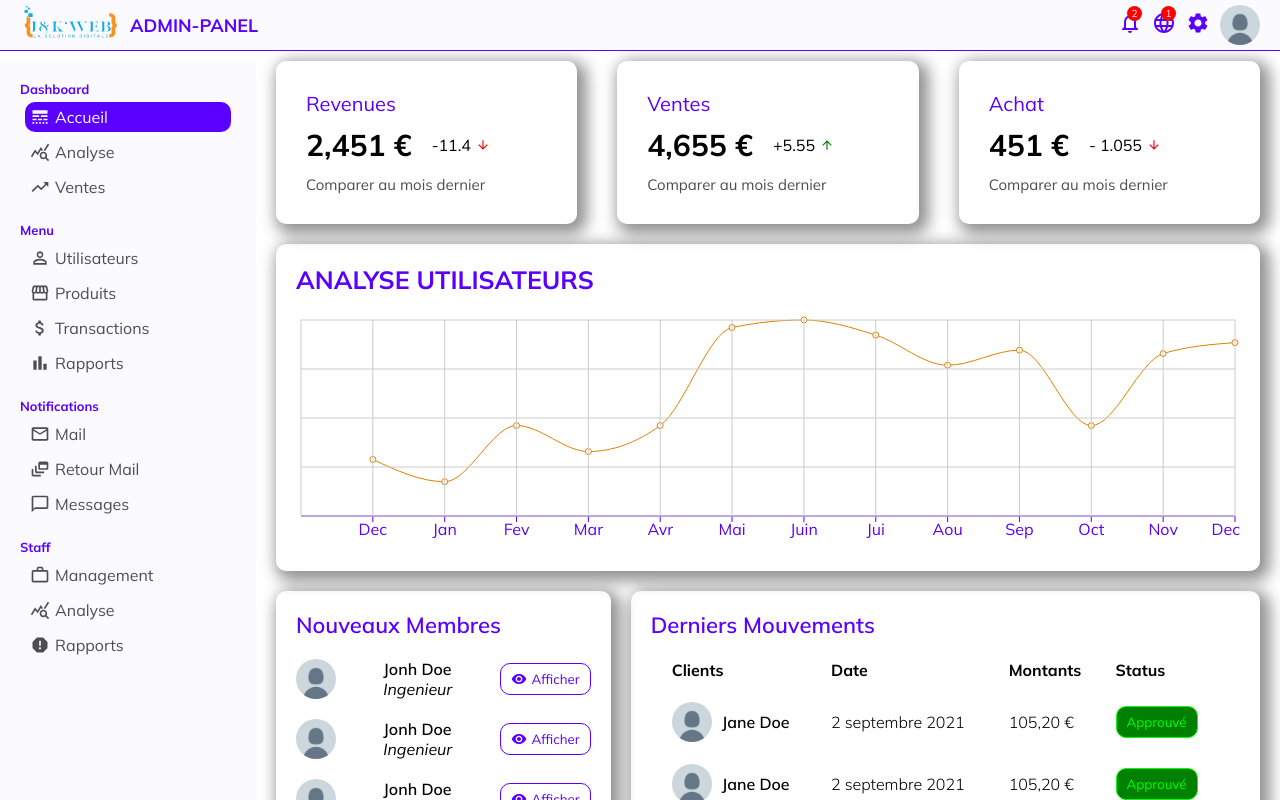
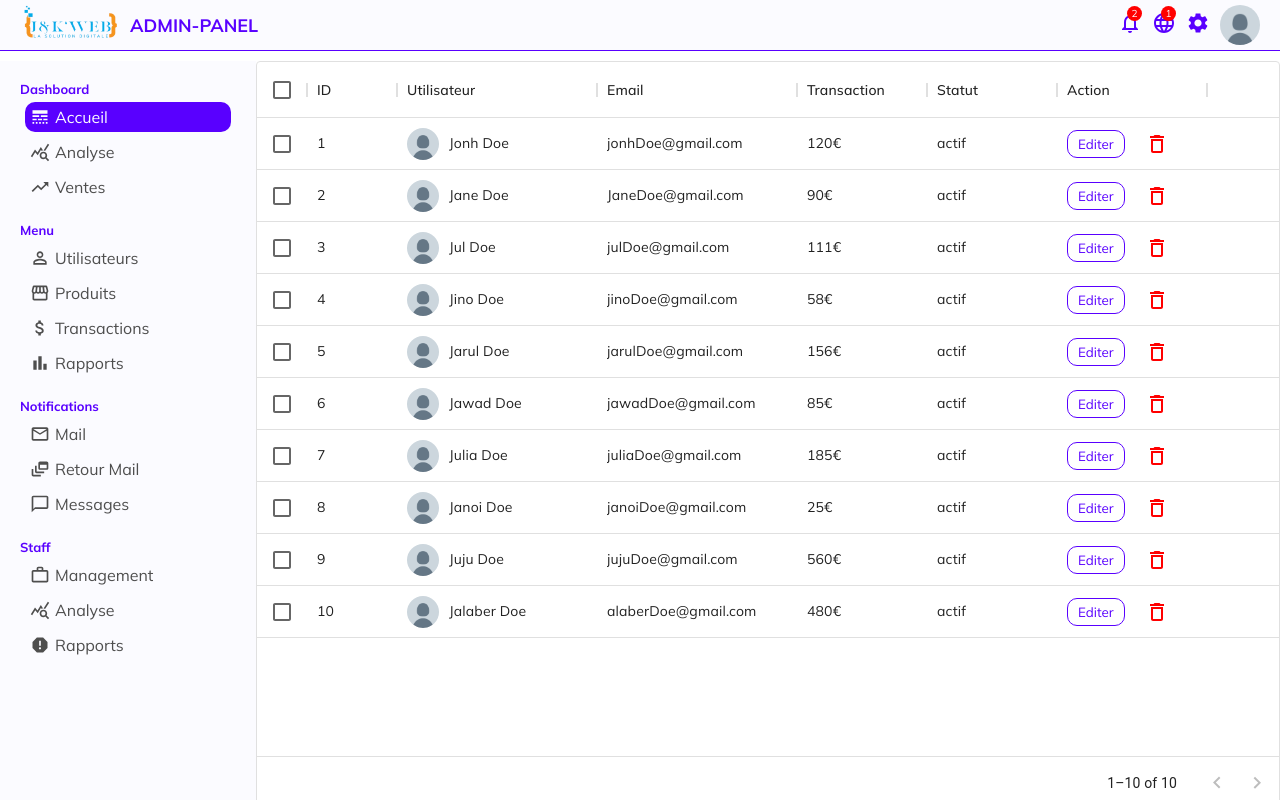
Before and after one commit to Jb-Dev-Couturier/admin-panel, a React (Create React App) app: page /users in a window 1280 px wide. Shown: the top 800 px of the page. Built offline with nearby package versions, Linux system fonts and the light colour scheme.

Commit message:
page utilisateur

```diff
--- a/package.json
+++ b/package.json
@@ -7,12 +7,14 @@
     "@emotion/styled": "^11.10.4",
     "@mui/icons-material": "^5.10.3",
     "@mui/material": "^5.10.5",
+    "@mui/x-data-grid": "^5.17.2",
     "@testing-library/jest-dom": "^5.16.5",
     "@testing-library/react": "^13.4.0",
     "@testing-library/user-event": "^13.5.0",
     "node-sass": "^7.0.3",
     "react": "^18.2.0",
     "react-dom": "^18.2.0",
+    "react-router-dom": "^6.3.0",
     "react-scripts": "5.0.1",
     "recharts": "^2.1.14",
     "web-vitals": "^2.1.4"
--- a/src/App.js
+++ b/src/App.js
@@ -1,6 +1,8 @@
 import SideBar from './components/SideBar';
 import Topbar from './components/Topbar';
 import Home from './pages/Home';
+import { Routes, Route} from 'react-router-dom';
+import UserList from './pages/UserList';
 
 function App() {
   return (
@@ -8,7 +10,10 @@ function App() {
       <Topbar />
       <div className="containerApp">
         <SideBar />
-        <Home/>
+        <Routes>
+          <Route path="/" element={<Home />} />
+          <Route path="/users" element={<UserList />} />
+        </Routes>
       </div>
     </div>
   );
--- a/src/components/SideBar.jsx
+++ b/src/components/SideBar.jsx
@@ -1,7 +1,20 @@
-import React from 'react'
+import React from 'react';
+import { Link } from 'react-router-dom';
 
-import {LineStyle,QueryStats,TrendingUp,PermIdentity,Storefront,AttachMoney,BarChart,MailOutline,DynamicFeed,ChatBubbleOutline,WorkOutline,Report} from '@mui/icons-material';
-
+import {
+  LineStyle,
+  QueryStats,
+  TrendingUp,
+  PermIdentity,
+  Storefront,
+  AttachMoney,
+  BarChart,
+  MailOutline,
+  DynamicFeed,
+  ChatBubbleOutline,
+  WorkOutline,
+  Report,
+} from '@mui/icons-material';
 
 export default function SideBar() {
   return (
@@ -10,10 +23,12 @@ export default function SideBar() {
         <div className="sidebarMenu">
           <h3 className="sidebarTitle">Dashboard</h3>
           <ul className="sidebarList">
+            <Link to={'/'}>
               <li className="sidebarListItem active">
                 <LineStyle className="sidebarIcon" />
                 Accueil
               </li>
+            </Link>
             <li className="sidebarListItem">
               <QueryStats className="sidebarIcon" />
               Analyse
@@ -27,10 +42,12 @@ export default function SideBar() {
         <div className="sidebarMenu">
           <h3 className="sidebarTitle">Menu</h3>
           <ul className="sidebarList">
+            <Link to={'/users'} className='sidebarLink'>
               <li className="sidebarListItem ">
                 <PermIdentity className="sidebarIcon" />
                 Utilisateurs
               </li>
+            </Link>
             <li className="sidebarListItem">
               <Storefront className="sidebarIcon" />
               Produits
--- /dev/null
+++ b/src/data/dataUser.jsx
@@ -0,0 +1,84 @@
+import ProfilUser from '../assets/images/profilUserDefault.png';
+
+export const userRows = [
+  {
+    id: 1,
+    username: 'Jonh Doe',
+    email: 'jonhDoe@gmail.com',
+    avatar: ProfilUser,
+    status: 'actif',
+    transaction: '120€',
+  },
+  {
+    id: 2,
+    username: 'Jane Doe',
+    email: 'JaneDoe@gmail.com',
+    avatar: ProfilUser,
+    status: 'actif',
+    transaction: '90€',
+  },
+  {
+    id: 3,
+    username: 'Jul Doe',
+    email: 'julDoe@gmail.com',
+    avatar: ProfilUser,
+    status: 'actif',
+    transaction: '111€',
+  },
+  {
+    id: 4,
+    username: 'Jino Doe',
+    email: 'jinoDoe@gmail.com',
+    avatar: ProfilUser,
+    status: 'actif',
+    transaction: '58€',
+  },
+  {
+    id: 5,
+    username: 'Jarul Doe',
+    email: 'jarulDoe@gmail.com',
+    avatar: ProfilUser,
+    status: 'actif',
+    transaction: '156€',
+  },
+  {
+    id: 6,
+    username: 'Jawad Doe',
+    email: 'jawadDoe@gmail.com',
+    avatar: ProfilUser,
+    status: 'actif',
+    transaction: '85€',
+  },
+  {
+    id: 7,
+    username: 'Julia Doe',
+    email: 'juliaDoe@gmail.com',
+    avatar: ProfilUser,
+    status: 'actif',
+    transaction: '185€',
+  },
+  {
+    id: 8,
+    username: 'Janoi Doe',
+    email: 'janoiDoe@gmail.com',
+    avatar: ProfilUser,
+    status: 'actif',
+    transaction: '25€',
+  },
+  {
+    id: 9,
+    username: 'Juju Doe',
+    email: 'jujuDoe@gmail.com',
+    avatar: ProfilUser,
+    status: 'actif',
+    transaction: '560€',
+  },
+  {
+    id: 10,
+    username: 'Jalaber Doe',
+    email: 'alaberDoe@gmail.com',
+    avatar: ProfilUser,
+    status: 'actif',
+    transaction: '480€',
+  },
+];
--- a/src/index.js
+++ b/src/index.js
@@ -1,11 +1,12 @@
 import React from 'react';
 import ReactDOM from 'react-dom/client';
+import { BrowserRouter } from 'react-router-dom';
 import './styles/index.scss';
 import App from './App';
 
 const root = ReactDOM.createRoot(document.getElementById('root'));
 root.render(
-  <React.StrictMode>
+  <BrowserRouter>
     <App />
-  </React.StrictMode>
+  </BrowserRouter>
 );
--- /dev/null
+++ b/src/pages/UserList.jsx
@@ -0,0 +1,73 @@
+import React, { useState } from 'react';
+import { DataGrid } from '@mui/x-data-grid';
+import { Link } from 'react-router-dom';
+
+import { DeleteOutline } from '@mui/icons-material';
+
+import { userRows } from '../data/dataUser';
+
+export default function UserList() {
+  const [data, setData] = useState(userRows);
+
+  const handleDelete = (id) => {
+    setData(data.filter((item) => item.id !== id));
+  };
+  const columns = [
+    { field: 'id', headerName: 'ID', width: 90 },
+    {
+      field: 'user',
+      headerName: 'Utilisateur',
+      width: 200,
+      renderCell: (params) => {
+        return (
+          <div className="userlistUser">
+            <img
+              src={params.row.avatar}
+              alt="User-pic"
+              className="userListImage"
+            />
+            {params.row.username}
+          </div>
+        );
+      },
+    },
+    { field: 'email', headerName: 'Email', width: 200 },
+    {
+      field: 'transaction',
+      headerName: 'Transaction',
+      width: 130,
+    },
+    { field: 'status', headerName: 'Statut', width: 130 },
+    {
+      field: 'action',
+      headerName: 'Action',
+      width: 150,
+      renderCell: (params) => {
+        return (
+          <>
+            <Link to={`/user/${params.row.id}`}>
+              <button className="userListEdit">Editer </button>
+            </Link>
+            <DeleteOutline
+              className="userListDelete"
+              onClick={() => handleDelete(params.row.id)}
+            />
+          </>
+        );
+      },
+    },
+  ];
+
+  return (
+    <div className="UserList">
+      <DataGrid
+        rows={data}
+        columns={columns}
+        pageSize={10}
+        rowsPerPageOptions={[5]}
+        checkboxSelection
+        disableSelectionOnClick
+      />
+    </div>
+  );
+}
--- a/src/styles/components/_SideBar.scss
+++ b/src/styles/components/_SideBar.scss
@@ -1,40 +1,43 @@
-.sidebar{
+.sidebar {
   flex: 1;
   height: calc(100vh - 51px);
   background-color: $white;
   position: sticky;
   top: 50px;
-    .sidebarWrapper{
+  .sidebarWrapper {
     padding: 20px;
     color: $gray;
-        .sidebarMenu{
+    .sidebarMenu {
       margin-bottom: 10px;
-            .sidebarTitle{
+      .sidebarTitle {
         font-size: 13px;
         color: $color-1;
       }
 
-            .sidebarList{
+      .sidebarList {
         padding: 5px;
-                .sidebarListItem{
 
+        .sidebarLink {
+          color: $gray;
+        }
+
+        .sidebarListItem {
           padding: 5px;
           margin-bottom: 5px;
           cursor: pointer;
           display: flex;
           align-items: center;
           border-radius: 10px;
-                    &:hover{
+          &:hover {
             background-color: $color-3;
-                         color: $white;
           }
-                    .sidebarIcon{
+          .sidebarIcon {
             margin-right: 5px;
             font-size: 20px !important;
           }
         }
       }
-            .active{
+      .active {
         background-color: $color-1;
         color: $white;
       }
--- a/src/styles/index.scss
+++ b/src/styles/index.scss
@@ -11,3 +11,4 @@
 
 //Pages
 @import './pages/Home';
+@import './pages/UsersList';
--- /dev/null
+++ b/src/styles/pages/_UsersList.scss
@@ -0,0 +1,39 @@
+.UserList {
+  flex: 4;
+
+  .userlistUser {
+    display: flex;
+    align-items: center;
+    .userListImage {
+      width: 32px;
+      height: 32px;
+      border-radius: 50%;
+      object-fit: cover;
+      margin-right: 10px;
+    }
+
+}
+    .userListEdit {
+      border: none;
+      margin-right: 20px;
+      border-radius: 10px;
+      padding: 5px 10px;
+      border-radius: 10px;
+      background-color: transparent;
+      border: 1px solid $color-1;
+      color: $color-1;
+      cursor: pointer;
+      transition: 0.3s all ease-in-out;
+
+      &:hover {
+        background-color: $color-1;
+        transform: scale(1.1);
+        color: $white;
+      }
+    }
+
+    .userListDelete {
+        color: red;
+        cursor: pointer;
+    }
+}
```
Also changed, not shown: 1 other file (tests, documents, lock files or other folders). Lines whose indentation alone changed are shown as unchanged.
